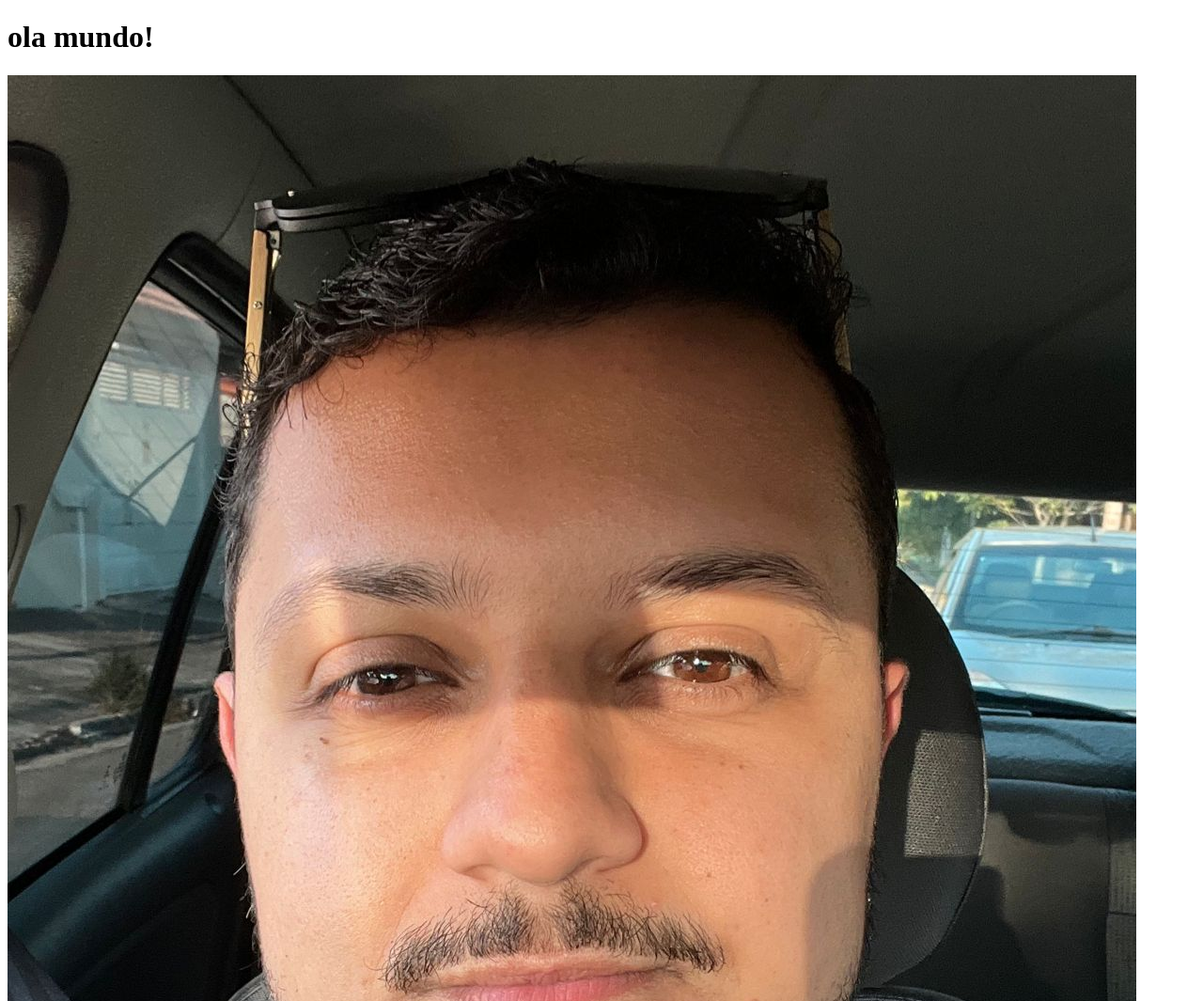
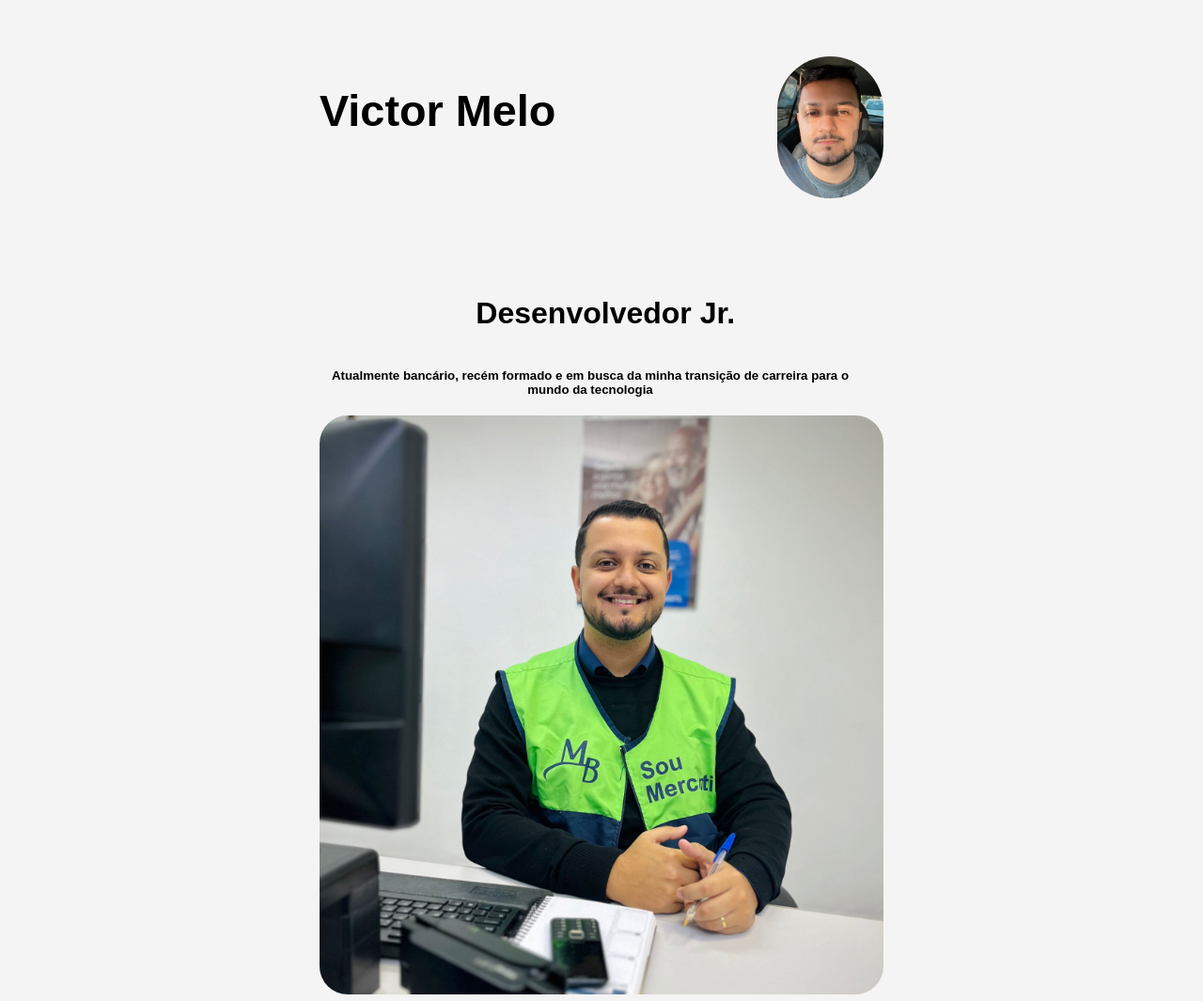
Before and after one commit to VetorMelo/Portfolio_Victor_Melo, a plain HTML site: page index.html in a window 1280 px wide. Shown: the top 1065 px of the page at 94% size. Drawn offline with Linux system fonts and the light colour scheme.

Commit message:
update
utilização html e css

```diff
--- a/index.html
+++ b/index.html
@@ -4,9 +4,37 @@
     <meta charset="UTF-8">
     <meta name="viewport" content="width=device-width, initial-scale=1.0">
     <title>Document</title>
+    <link rel="stylesheet" href="style.css">
 </head>
 <body>
-    <h1>ola mundo!</h1>
-    <img src="/assets/foto_perfil.jpeg" alt="foto_perfil">
+    <div class="header">
+        <div id="title">
+            <h3>Victor Melo</h3>
+        </div>
+        <div id="avatar">
+            <img src="/assets/foto_perfil.jpeg" alt="foto_perfil">
+        </div>
+    </div>
+
+    <div id="coluna">
+        <h1>Desenvolvedor Jr.</h1>
+    </div>
+
+    <div>
+        <h5>Atualmente bancário, recém formado e em busca da minha transição de carreira para o mundo da tecnologia</h5>
+    </div>
+
+    <div>
+        <img src="/assets/trabalho.jpeg" alt="foto_trabalho">
+    </div>
+
+    <div>
+        <h3>Desafio mundo dos bancários</h3>
+    </div>
+
+    <div>
+        <h2>Aprender e se destacar</h2>
+        <p>Ser bancário não estava entre meus principais objetivos, mas ao surgir uma oportunidade, por que nao arriscar? Após processo seletivo de 62 dias, recebi meu tão esperado email que fui aprovado! <br> ao longo desse priodo graças a Deus venho construindo um caminho de boas entregas de resultados.</p>
+    </div>
 </body>
 </html>
--- /dev/null
+++ b/style.css
@@ -0,0 +1,51 @@
+body {
+    font-family: Arial, sans-serif;
+    margin: 0;
+    padding: 0;
+    background-color: #f4f4f4;
+    display: flex;
+    flex-direction: column;
+    align-items: center;
+}
+
+.header {
+    display: flex;
+    justify-content: space-between;
+    align-items: center;
+    width: 90%;
+    max-width: 600px;
+    margin: 20px;
+}
+
+#avatar img {
+    width: 3cm;
+    height: 4cm;
+    object-fit: cover;
+    margin-left: 20px;
+    margin-top: 40px;
+    border-radius: 80px;
+}
+
+#title {
+    display: flex;
+    align-items: center;
+    font-size: 40px;
+}
+
+h1, h5, p {
+    text-align: center;
+    margin: 20px;
+    width: 90%;
+    max-width: 600px;
+}
+
+img {
+    width: 100%;
+    max-width: 600px;
+    height: auto;
+    border-radius: 30px;
+}
+
+#coluna {
+    margin-top: 60px;
+}
```
Also changed, not shown: assets/trabalho.jpeg (added).
